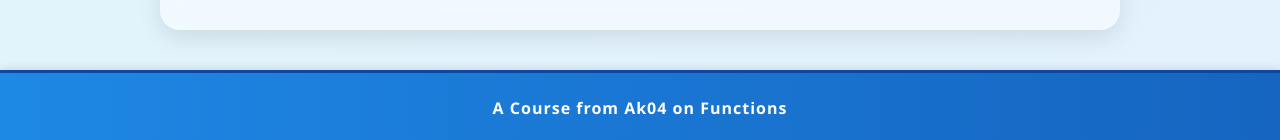
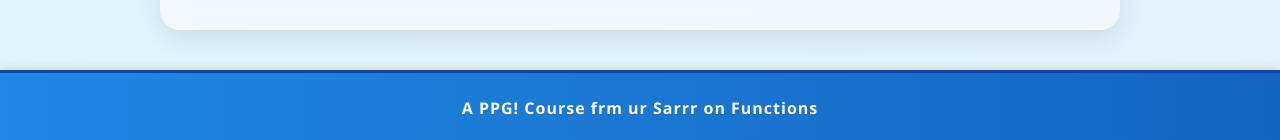
Before and after one commit to Kali-d-Eagle/AIE_voidArgs, a plain HTML site: page index.html in a window 1280 px wide. Shown: the part 2903-3043 px from the top of the page. Drawn offline with Linux system fonts and the light colour scheme.

Commit message:
Update index.html

```diff
--- a/index.html
+++ b/index.html
@@ -387,7 +387,9 @@ int main() {
 </div>
 
 <footer>
-  A Course from Ak04 on Functions
+  A PPG! Course frm ur Sarrr on Functions
 </footer>
+
+
 </body>
 </html>
```
